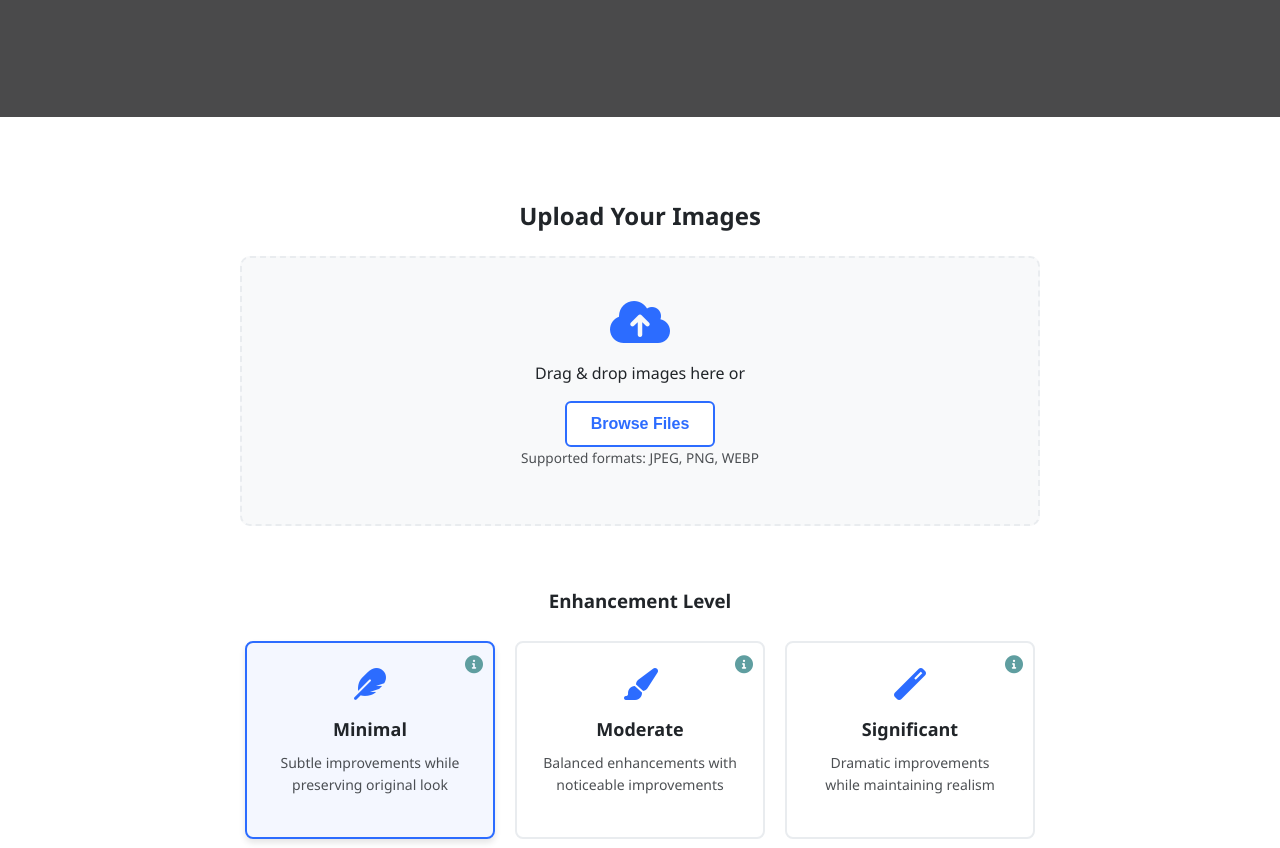
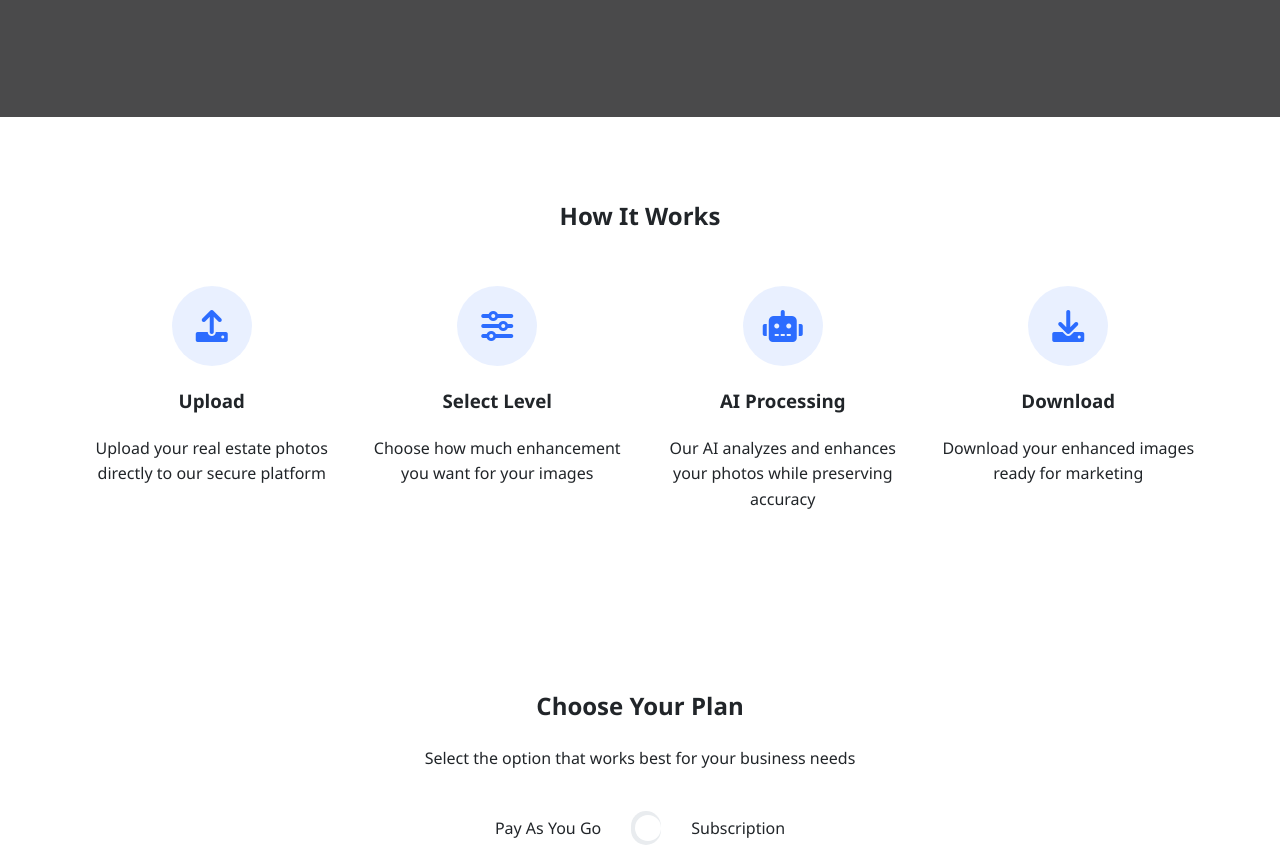
Before and after one commit to nimble/realtyenhance, a plain HTML site: page index.html in a window 1280 px wide. Shown: the part 441-1289 px from the top of the page. Drawn offline with Linux system fonts and the light colour scheme.

Commit message:
direct main push awh shit

```diff
--- a/index.html
+++ b/index.html
@@ -110,7 +110,7 @@
       </div>
     </section>
 
-    <section id="upload-section" class="upload-section">
+    <!-- <section id="upload-section" class="upload-section">
       <div class="container">
         <h2>Upload Your Images</h2>
         <div class="upload-container">
@@ -266,7 +266,7 @@
           </div>
         </div>
       </div>
-    </section>
+    </section> -->
 
     <section id="preview-section" class="preview-section hidden">
       <div class="container">
```
